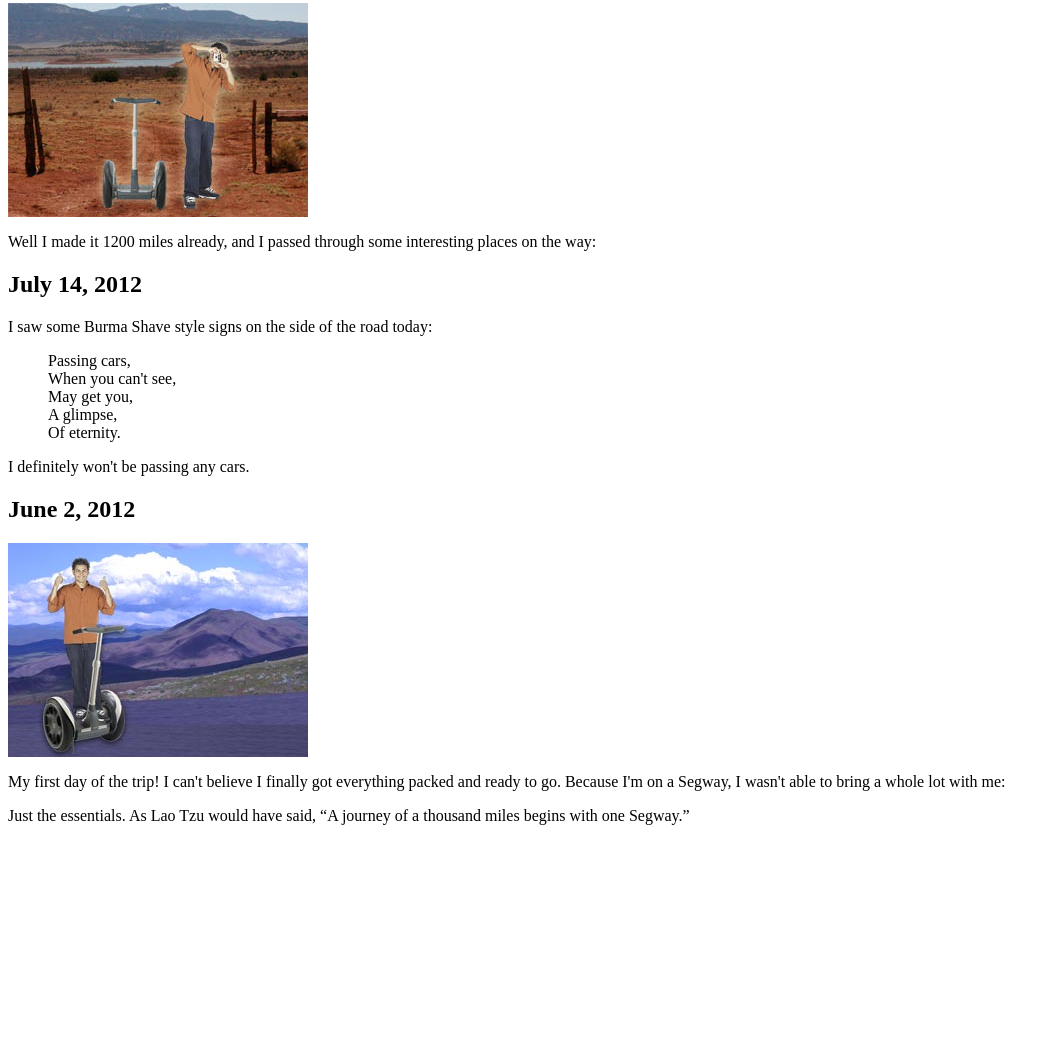
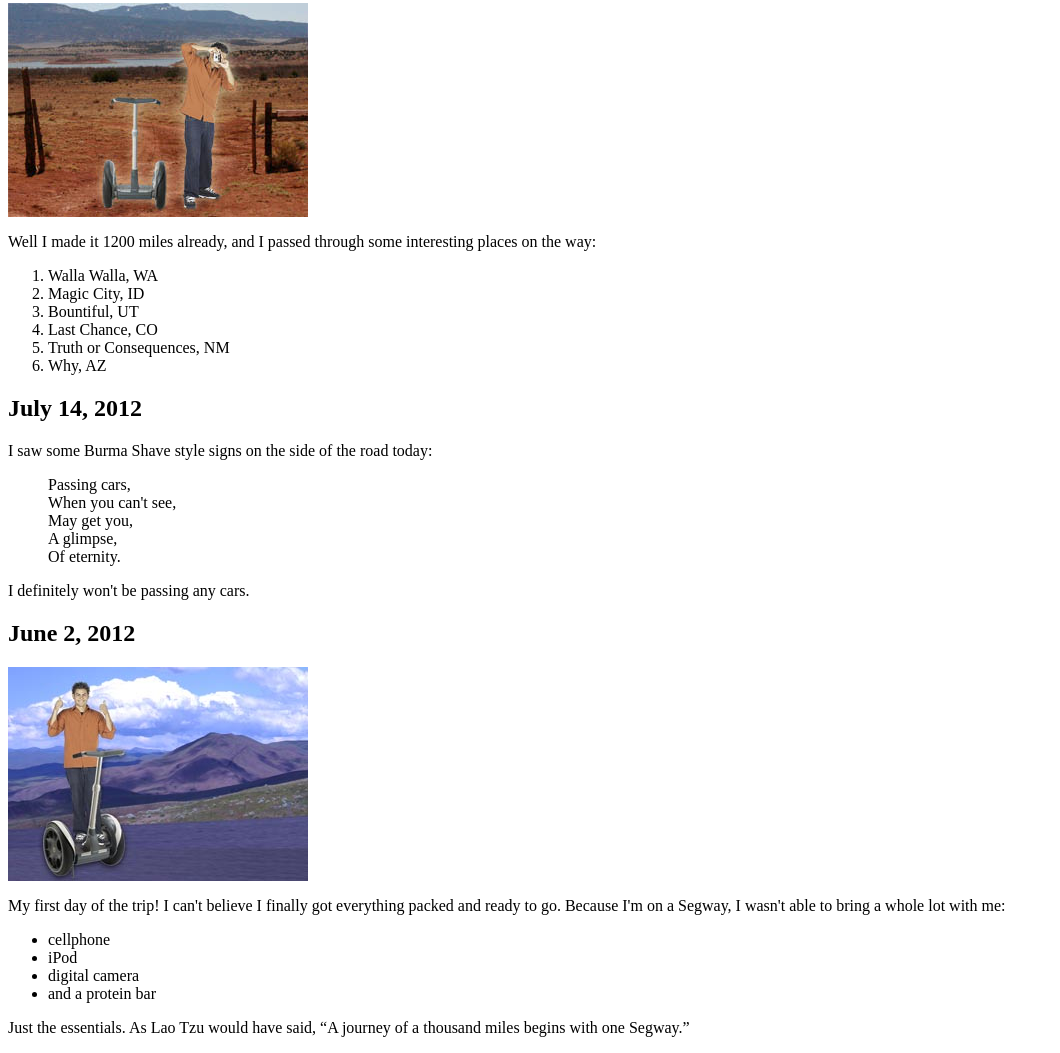
Before and after one commit to AMDorofeychik/Head-First-HTML-CSS, a plain HTML site: page chapter03/journal.html in a window 1280 px wide. Shown: the part 148-1201 px from the top of the page, without its empty margins (0-1060 px from the left). Before the commit the page ends 989 px from the top, so only its background shows below. Drawn offline with Linux system fonts and the light colour scheme.

Commit message:
feat: update jornal.html

```diff
--- a/chapter03/journal.html
+++ b/chapter03/journal.html
@@ -5,6 +5,7 @@
 </head>
 
 <body>
+
     <h1>Segway'n USA</h1>
     <p>
         Documenting my trip around the US on my very own Segway!
@@ -16,6 +17,15 @@
         Well I made it 1200 miles already, and I passed
         through some interesting places on the way:
     </p>
+
+    <ol>
+        <li>Walla Walla, WA</li>
+        <li>Magic City, ID</li>
+        <li>Bountiful, UT</li>
+        <li>Last Chance, CO</li>
+        <li>Truth or Consequences, NM</li>
+        <li>Why, AZ</li>
+    </ol>
 
     <h2>July 14, 2012</h2>
     <p>
@@ -32,6 +42,7 @@
     <p>
         I definitely won't be passing any cars.
     </p>
+
     <h2>June 2, 2012</h2>
     <img src="images/segway1.jpg">
     <p>
@@ -39,6 +50,12 @@
         everything packed and ready to go. Because I'm on a Segway,
         I wasn't able to bring a whole lot with me:
     </p>
+    <ul>
+        <li>cellphone</li>
+        <li>iPod</li>
+        <li>digital camera</li>
+        <li>and a protein bar</li>
+    </ul>
     <p>
         Just the essentials. As
         Lao Tzu would have said, <q>A journey of a
```
